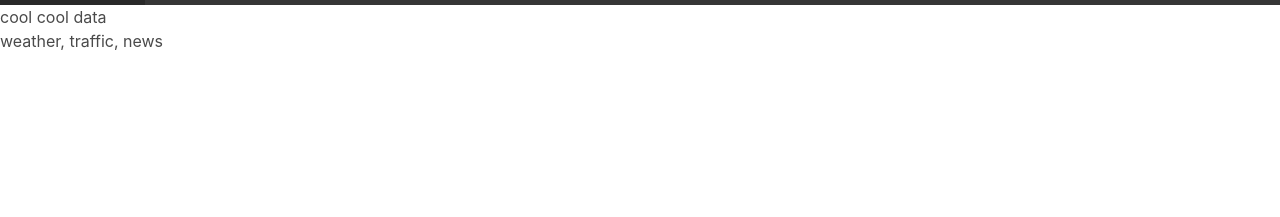
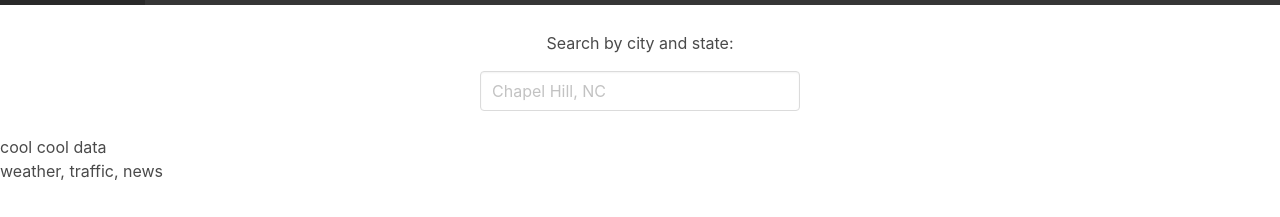
Before and after one commit to rrp316/426-project, a website: page data.html in a window 1280 px wide. Shown: the part 51-268 px from the top of the page. Drawn offline with nearby package versions, Linux system fonts and the light colour scheme; a web font is replaced by a local one.

Commit message:
added search bar.

```diff
--- a/data.html
+++ b/data.html
@@ -7,7 +7,7 @@
     <meta http-equiv="X-UA-Compatible" content="ie=edge">
     <link rel="stylesheet" href="node_modules/bulma/css/bulma.css" />
     <link href="https://fonts.googleapis.com/css?family=Shrikhand&display=swap" rel="stylesheet">
-    <title>J's Pg</title>
+    <title>J's Page</title>
 </head>
 
 <body>
@@ -77,6 +77,10 @@
             </div>
         </div>
     </nav>
+    <div class="content has-text-centered">
+        <p style="padding-top:2%;">Search by city and state:</p>
+        <input style="width:25%;" class="input" type="text" placeholder="Chapel Hill, NC">
+    </div>
     <p>cool cool data</p>
     <p>weather, traffic, news</p>
 </body>
```
